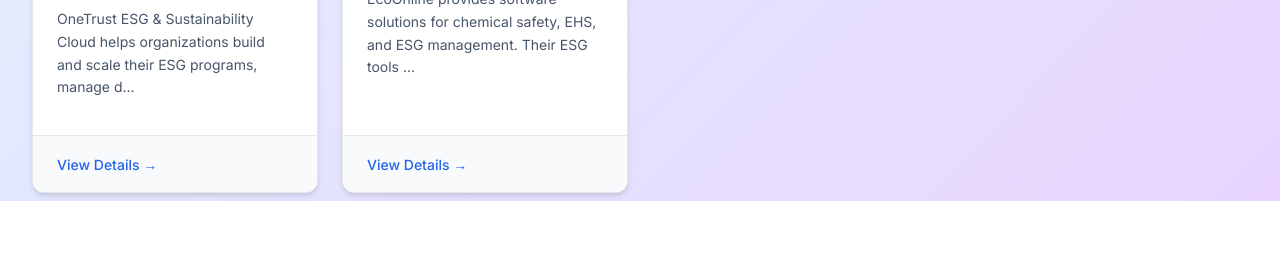
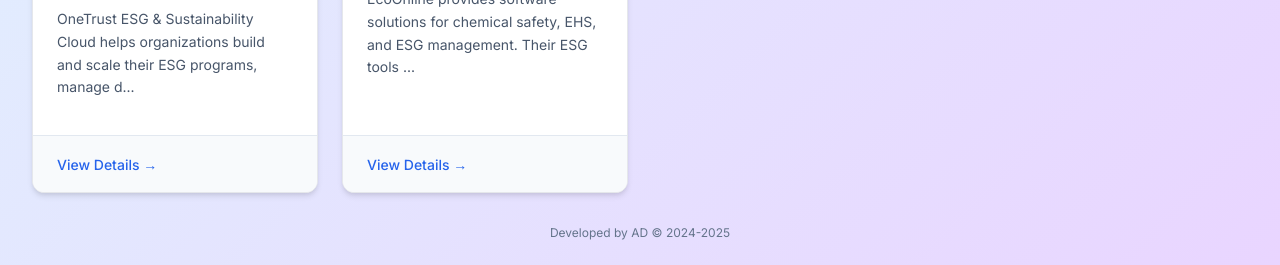
Before and after one commit to adarbayev/ESG-Software-hub, a plain HTML site: page index.html in a window 1280 px wide. Shown: the part 1779-2044 px from the top of the page. Before the commit the page ends 1980 px from the top, so only its background shows below. Drawn offline with nearby package versions, Linux system fonts and the light colour scheme.

Commit message:
Update index.html

```diff
--- a/index.html
+++ b/index.html
@@ -89,6 +89,11 @@
         </div>
     </div>
 
+    <footer class="text-center py-6 mt-auto">
+        <p class="text-xs text-slate-500">
+            Developed by AD &copy; 2024-2025 </p>
+    </footer>
+
     <script src="script.js"></script>
 </body>
 </html>
```
